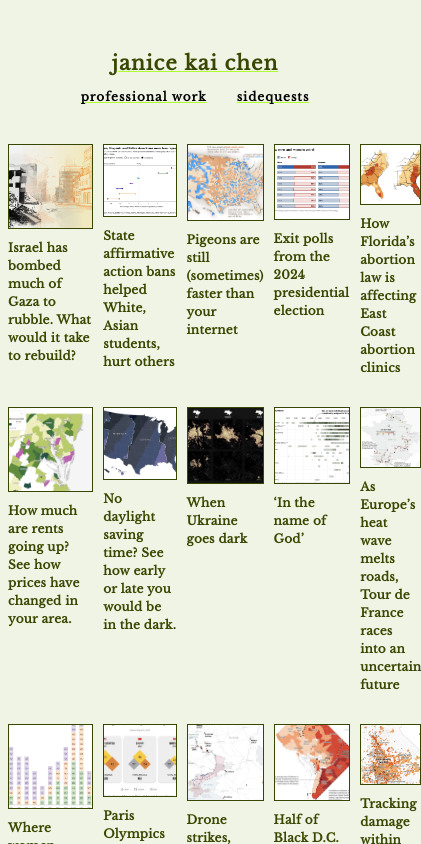
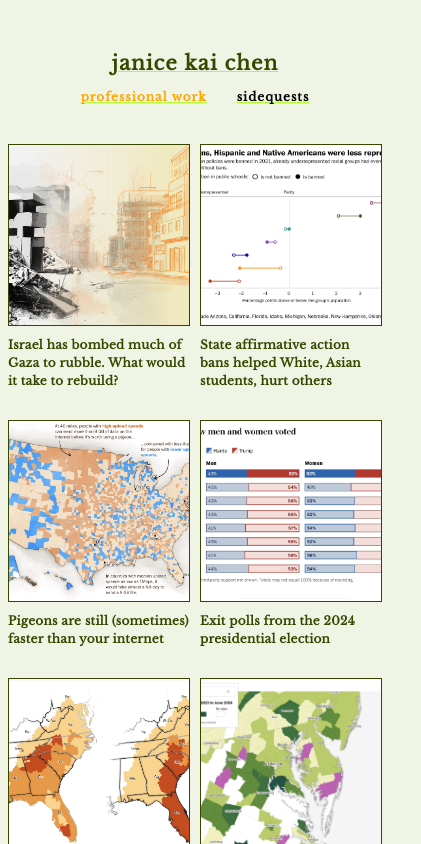
Before and after one commit to janicekchen/janicekchen.github.io, a SvelteKit app: page /work in a window 390 px wide. Shown: the top 844 px of the page, 421 px wide, since content can reach past the window. Built offline with nearby package versions, Linux system fonts and the light colour scheme; a web font is replaced by a local one.

Commit message:
feat: active nav

```diff
--- a/src/routes/+layout.svelte
+++ b/src/routes/+layout.svelte
@@ -5,7 +5,11 @@
     import '@fontsource/libre-baskerville';
 
     import { base } from '$app/paths';
+    import { page } from '$app/stores';
     import '../style.css';
+
+    $: path = $page.url.pathname;
+    $: console.log(path)
 
 </script>
 <header>
@@ -15,8 +19,8 @@
     <div class="nav-wrapper">
         <nav>
             <ul>
-                <li><a href="{base}/work">professional work</a></li>
-                <li><a href="{base}/sidequests">sidequests</a></li>
+                <li><a class:is-active={path === `/work`} href="{base}/work">professional work</a></li>
+                <li><a class:is-active={path === `/sidequests`} href="{base}/sidequests">sidequests</a></li>
             </ul>
         </nav>
     </div>
@@ -56,6 +60,10 @@
         -webkit-text-decoration-color: greenyellow;
     }
 
+    .is-active {
+        color: orange !important;
+    }
+
     a:hover {
         color: deeppink;
         text-decoration-line: underline;
--- a/src/routes/work/+page.svelte
+++ b/src/routes/work/+page.svelte
@@ -34,5 +34,22 @@
         display: grid;
         grid-template-columns: repeat(5, 1fr);
         gap: 10px 10px;
+
+        @media (max-width: 1200px) {
+            display: grid;
+            grid-template-columns: repeat(4, 1fr);
+            gap: 10px 10px;
+        }
+        @media (max-width: 960px) {
+            display: grid;
+            grid-template-columns: repeat(3, 1fr);
+            gap: 10px 10px;
+        }
+
+        @media (max-width: 640px) {
+            display: grid;
+            grid-template-columns: repeat(2, 1fr);
+            gap: 10px 10px;
+        }
     }
 </style>
```
Also changed, not shown: src/routes/+page.svelte (+5 -5 lines), src/routes/sidequests/+page.svelte (+9 -9 lines).
